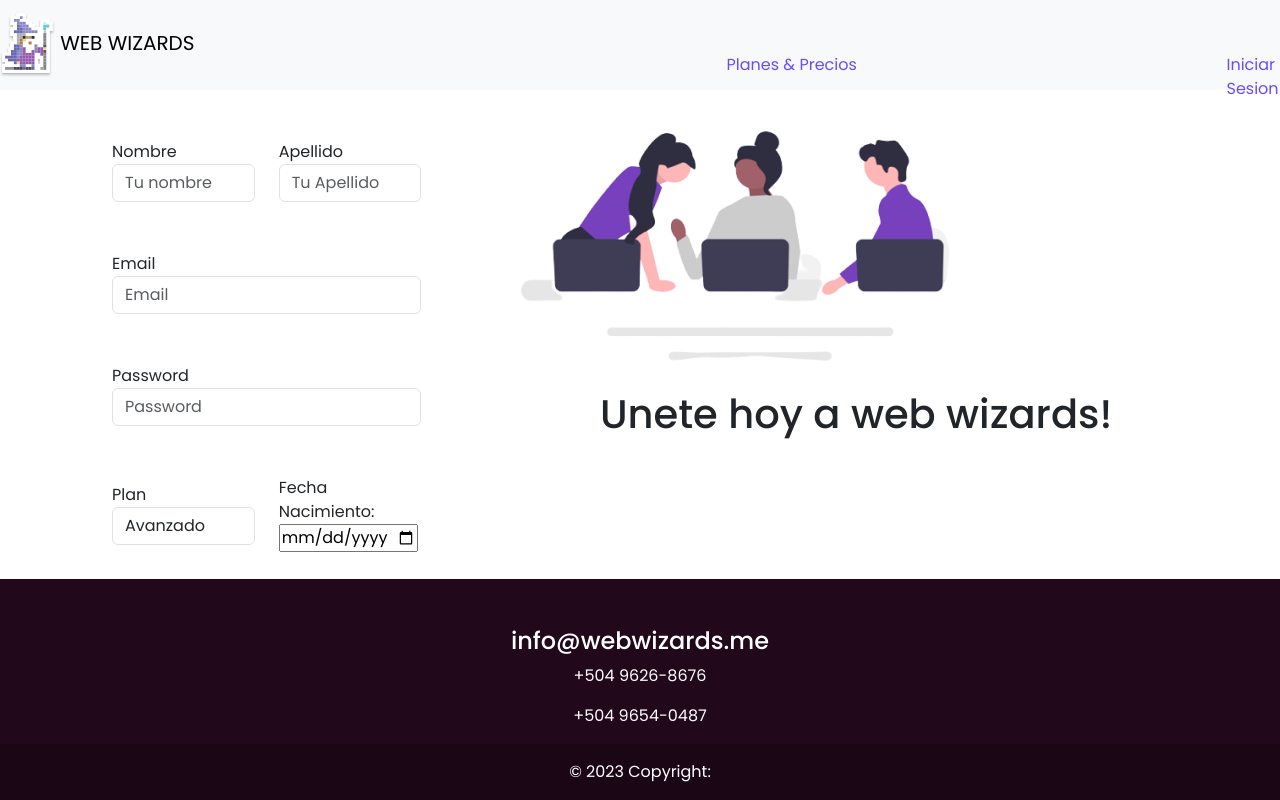
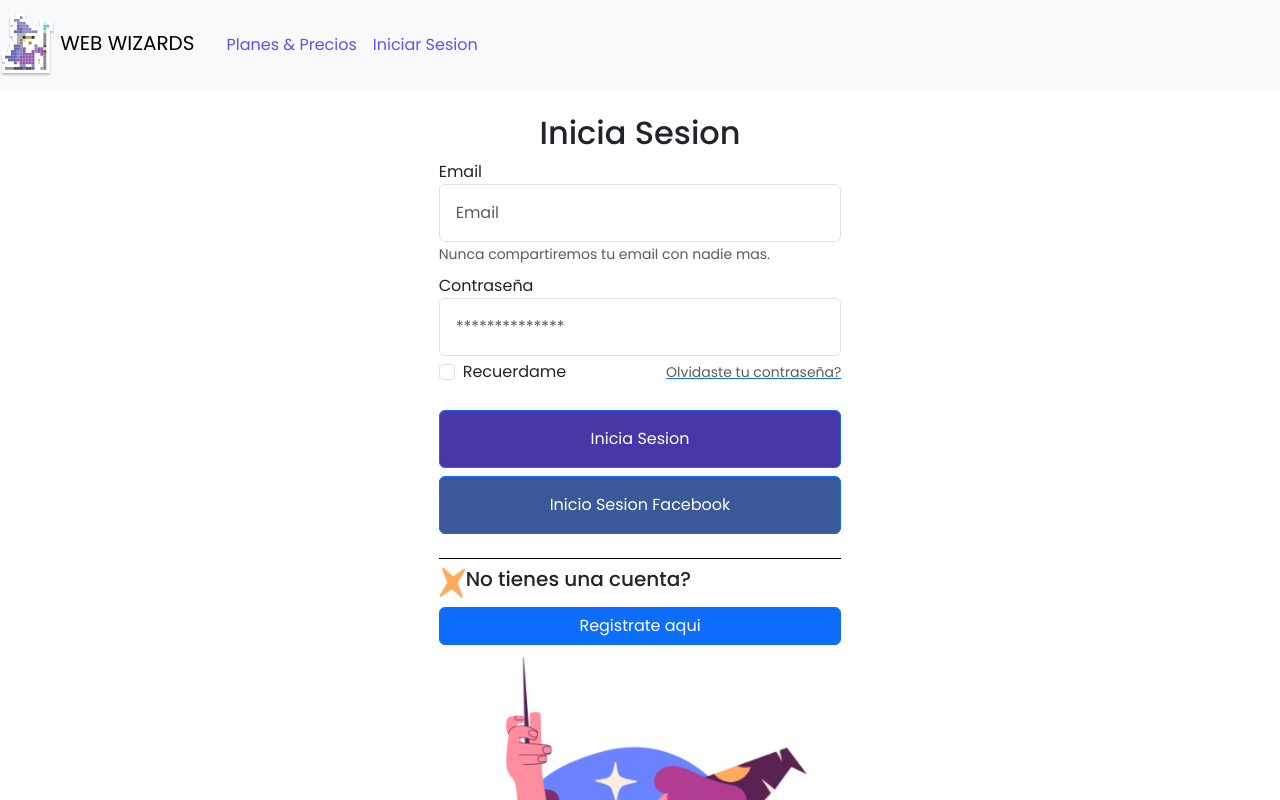
Before and after one commit to juliamartinezhn/webwizards-frontend, an Angular app: page /inicio-sesion in a window 1280 px wide. Before the commit this address led to /. Shown: the top 800 px of the page. Built offline with nearby package versions, Linux system fonts and the light colour scheme.

Commit message:
AMS-2 Modificaciones registro e inicio de sesion

```diff
--- a/src/app/app-routing.module.ts
+++ b/src/app/app-routing.module.ts
@@ -2,9 +2,22 @@ import { NgModule } from '@angular/core';
 import { RouterModule, Routes } from '@angular/router';
 import { SignupComponent } from './signup/signup.component';
 import { LoginComponent } from './login/login.component';
+import { DashboardComponent } from './dashboard/dashboard.component';
 
-const routes: Routes = [ {path: 'sign-up', component: SignupComponent},
-{path:'log-in', component:LoginComponent}];
+const routes: Routes = [
+  {
+    path: 'registro',
+    component: SignupComponent
+  },
+  {
+    path: 'inicio-sesion',
+    component: LoginComponent
+  },
+  {
+    path:'dashboard',
+    component:DashboardComponent
+  }
+];
 
 @NgModule({
   imports: [RouterModule.forRoot(routes)],
--- a/src/app/app.component.html
+++ b/src/app/app.component.html
@@ -1,24 +1 @@
-<!-- <router-outlet></router-outlet>
-
-<div id="app" class="container-fluid">
-  <div class="row flex-nowrap">
-    <div class="col-auto  col-md-3 col-lg-3  px-sm-2 px-0 ">
-      <app-sidebar></app-sidebar>
-    </div>
-    <main class="col py-3">
-      <app-dashboard></app-dashboard>
-    </main>
-  </div>
-</div>
-
-<app-login></app-login>
-
-
--->
-<app-navbar></app-navbar>
-
-
-<app-signup></app-signup>
-
-<app-footer></app-footer>
 <router-outlet></router-outlet>
--- a/src/app/footer/footer.component.css
+++ b/src/app/footer/footer.component.css
@@ -1,5 +1,11 @@
-@media (max-width: 768px) {
-#cont{
-    height: 100px  !important;
-}
-}
+/* @media (max-width: 768px) { */
+    h4,p,div{
+        /* height: 100px !important; */
+        font-size: .8rem;
+        margin-bottom: .3em;
+    }
+
+    footer{
+        height: fit-content;
+    }
+/* } */
--- a/src/app/footer/footer.component.html
+++ b/src/app/footer/footer.component.html
@@ -1,14 +1,15 @@
-<footer class="text-center text-white fixed-bottom" style="background-color: #21081a;" id="cont">
+<footer class="text-center text-white " style="background-color: #21081a;" id="cont">
 
-    <div class="container p-4" id="bootstrapcont"></div>
+  <div class="container py-3 pb-0" id="bootstrapcont">
 
- <h4>info@webwizards.me</h4>
- <p>+504 9626-8676</p>
- <p>+504 9654-0487</p>
+    <h4>info@webwizards.me</h4>
+    <p>+504 9626-8676</p>
+    <p>+504 9654-0487</p>
 
-    <div class="text-center p-3" style="background-color: rgba(0, 0, 0, 0.2);">
+    <div class="text-center" style="background-color: rgba(0, 0, 0, 0.2);">
       © 2023 Copyright:
 
     </div>
+  </div>
 
-  </footer>
+</footer>
--- a/src/app/login/login.component.css
+++ b/src/app/login/login.component.css
@@ -1,8 +1,8 @@
  #tituloinicio{
-margin-left: 100px;
-margin-bottom: 50px;
+/* margin-left: 100px;
+margin-bottom: 50px; */
  }
-#password{
+/* #password{
     width: 460px !important;
     height: 60px !important;
 }
@@ -12,19 +12,19 @@ margin-bottom: 50px;
     width: 460px ;
     height: 60px ;
 }
-
+ */
 
 #log{
-    width: 460px ;
-    height: 60px ;
+    /* width: 460px ;
+    height: 60px ;    */
     color: #FFFFFF;
     background-color: #4937A8;
-    margin-bottom: 20px;
+    /* margin-bottom: 20px; */
 
 }
  #logfb{
-    width: 460px ;
-    height: 60px ;
+    /* width: 460px ;
+    height: 60px ;    */
     color: #FFFFFF;
     background-color: #3B5998;
  }
@@ -61,13 +61,10 @@ margin-bottom: 40px;
     margin-top: 10px;
 }
 
-#barra{
-    margin-left: 600px;
-    margin-top: 80px;
-}
+
 
 #registrate{
-
+/*
     width: 400px ;
-    height: 60px ;
+    height: 60px ;    */
 }
--- a/src/app/login/login.component.html
+++ b/src/app/login/login.component.html
@@ -1,50 +1,58 @@
+<div class="container-fluid p-0">
+  <app-navbar></app-navbar>
 
 
-<div id="imagenlog"> <img src="../../assets/login 1.png" alt=""></div>
+  <div class="row m-0 mt-4" id="contenedorform ">
+    <div class="mx-auto col-10 col-md-8 col-lg-6 col-xl-4">
+      <form class="d-flex flex-column">
+        <h2 id="tituloinicio" class="text-center">Inicia Sesion </h2>
 
-  <div class="row" id="contenedorform">
-    <div class="mx-auto col-10 col-md-8 col-lg-6 col-xl-4">
-        <h1 id="tituloinicio">Inicia Sesion </h1>
-        <form>
         <div class="form-group">
           <label for="exampleInputEmail1">Email</label>
-              <input type="email" class="form-control" id="exampleInputEmail1" aria-describedby="emailHelp" placeholder="Email" id="email">
-              <small id="emailHelp" class="form-text text-muted">Nunca compartiremos tu email con nadie mas.</small>
+          <input type="email" class="form-control p-3" id="exampleInputEmail1" aria-describedby="emailHelp"
+            placeholder="Email" id="email">
+          <small id="emailHelp" class="form-text text-muted m-0">Nunca compartiremos tu email con nadie mas.</small>
         </div>
-            <div class="form-group">
+        <div class="form-group mt-2">
           <label for="exampleInputPassword1">Contraseña</label>
-              <input type="password" class="form-control" id="exampleInputPassword1" placeholder="**************" id="password">
+          <input type="password" class="form-control p-3 mb-1" id="exampleInputPassword1" placeholder="**************"
+            id="password">
         </div>
-            <div class="form-check">
+        <div class="form-check d-flex  justify-content-between">
+          <div>
             <input type="checkbox" class="form-check-input" id="exampleCheck1">
             <label class="form-check-label" for="exampleCheck1">Recuerdame</label>
+          </div>
+          <div>
             <a href="">
-                <small id="emailHelp" class="form-text text-muted">Olvidaste tu contraseña?</small>
+              <small id="emailHelp" class="form-text text-muted m-0">Olvidaste tu contraseña?</small>
             </a>
           </div>
+        </div>
 
+        <div class="d-flex flex-column gap-2 mt-4">
 
+          <button type="submit" class="btn btn-primary py-3" id="log">Inicia Sesion </button>
 
-            <div id="contlog">  <button type="submit" class="btn btn-primary" id="log">Inicia Sesion </button>
+          <button type="submit" class="btn btn-primary py-3" id="logfb">Inicio Sesion Facebook </button>
         </div>
-               <button type="submit" class="btn btn-primary" id="logfb">Inicio Sesion Facebook </button>
-
       </form>
 
 
+      <div class="d-flex flex-column my-4 pt-2" style="border-top: 1px solid #000;">
+        <div class="d-flex ">
+          <img src="../../assets/Star 2.png" alt="">
+          <h4 class="text-left fs-5">No tienes una cuenta?</h4>
+        </div>
+        <button routerLink="/registro" type="button" class="btn btn-primary mt-2" id="registrate">Registrate
+          aqui</button>
+        <div id="imgwiz" class="d-flex align-items-center">
+          <img src="../../assets/image 3.png" style="width: 100%;">
+        </div>
+      </div>
+    </div>
   </div>
 
-  </div>
-  <div id="barra" class="mx-auto col-10 col-md-8 col-lg-6 col-xl-4"><img src="../../assets/Line 1.png" alt="">
-    <h4>No tienes una cuenta?</h4></div>
-
-  <div id="staar" class="mx-auto col-10 col-md-8 col-lg-6 col-xl-4"> <img src="../../assets/Star 2.png" alt="">
+  <app-footer></app-footer>
 
 </div>
-  <div class="mx-auto col-10 col-md-8 col-lg-6 col-xl-4">
-   <a routerLink="sign-up"> <button type="button" class="btn btn-primary " id="registrate">Registrate aqui</button></a>
-
-
-  </div>
-
-    <div id="imgwiz" class="mx-auto col-10 col-md-8 col-lg-6 col-xl-4"> <img src="../../assets/image 3.png" alt=""> </div>
--- a/src/app/navbar/navbar.component.css
+++ b/src/app/navbar/navbar.component.css
@@ -4,14 +4,14 @@
 }
 
 #planess{
- margin-left: 500px;
- position: absolute;
+ /* margin-left: 500px;    */
+ /* position: absolute; */
 
 }
 
 #Inicio{
-    margin-left: 1000px;
-    position: absolute;
+    /* margin-left: 1000px;   */
+    /* position: absolute; */
 }
 
 #textonav{
--- a/src/app/signup/signup.component.html
+++ b/src/app/signup/signup.component.html
@@ -1,7 +1,8 @@
-
+<app-navbar></app-navbar>
+<div class="container p-4">
 <div id="imgnsign"><img src="../../assets/undraw_Engineering_team_a7n2-removebg-preview 1.png" alt="">
  </div>
-<div id="titulopagina"> <h1>Unete hoy a web wizards!</h1></div>
+<div id="titulopagina"> <h1>Unete hoy a Web Wizards!</h1></div>
 <form>
     <div class="row " id="fila">
       <div class="form-group col-md-2">
@@ -83,6 +84,5 @@
   </form>
 
 
-
-
-  <!-- app.component.html -->
+</div>
+  <app-footer></app-footer>
```
Lines whose indentation alone changed are shown as unchanged.
